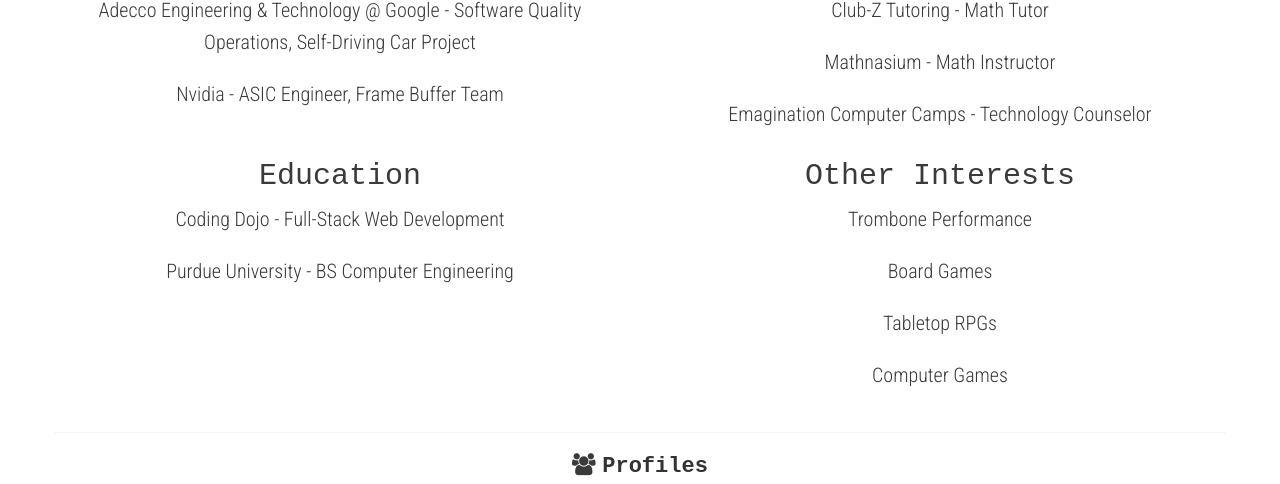
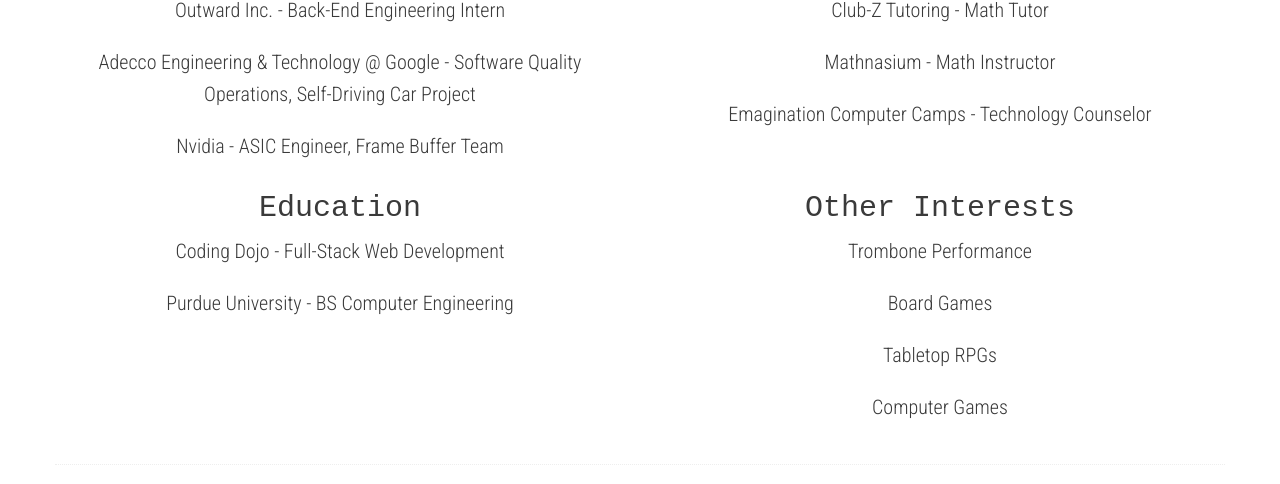
Before and after one commit to dfreidin/DevProfile, a plain HTML site: page index.html in a window 1280 px wide. Shown: the part 730-1214 px from the top of the page. Drawn offline with Linux system fonts and the light colour scheme.

Commit message:
added outward exp

```diff
--- a/index.html
+++ b/index.html
@@ -93,6 +93,7 @@
             <div class="row">
               <div class="span6">
                 <h2>Tech Experience</h2>
+                <p>Outward Inc. - Back-End Engineering Intern</p>
                 <p>Adecco Engineering & Technology @ Google - Software Quality Operations, Self-Driving Car Project</p>
                 <p>Nvidia - ASIC Engineer, Frame Buffer Team</p>
               </div>
```
